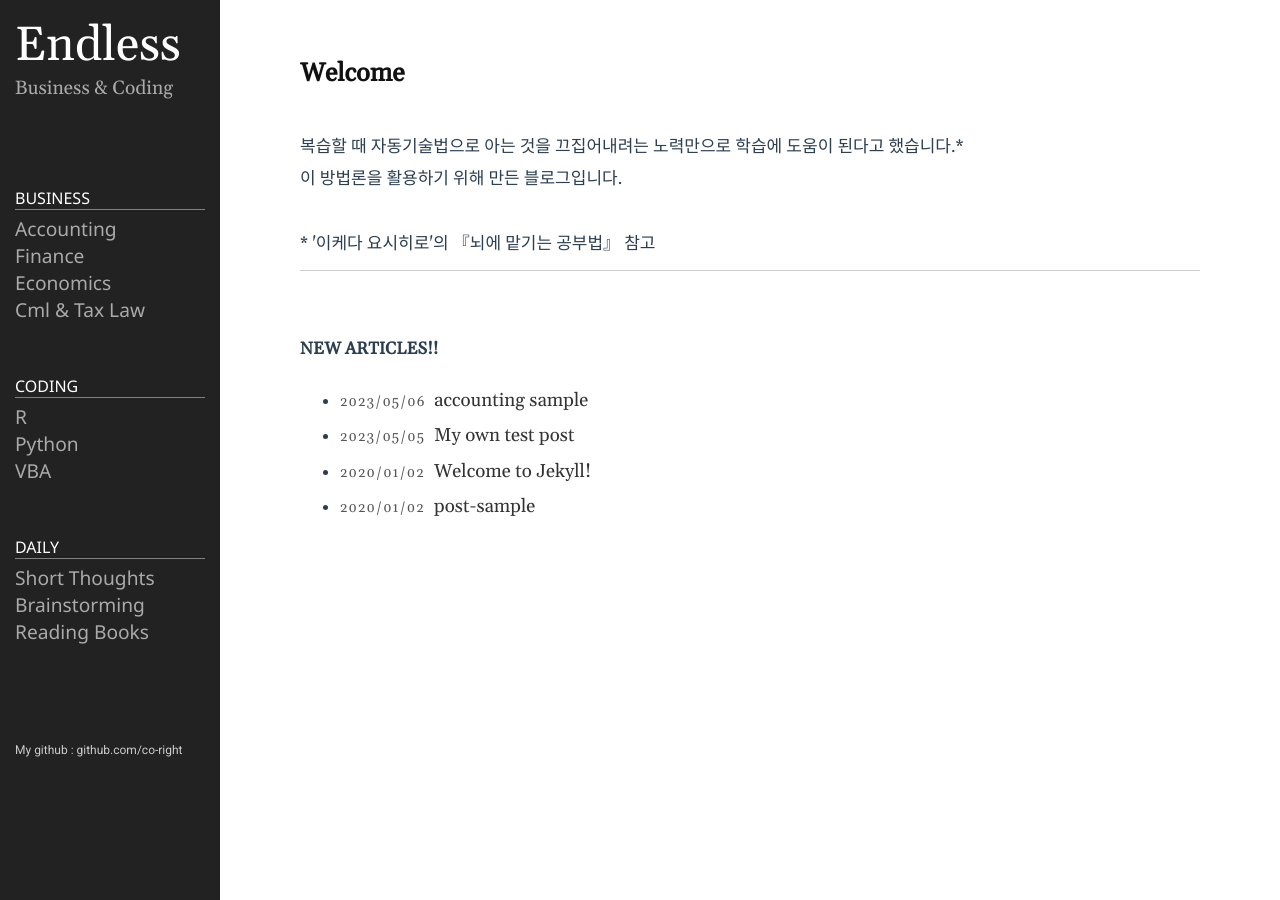
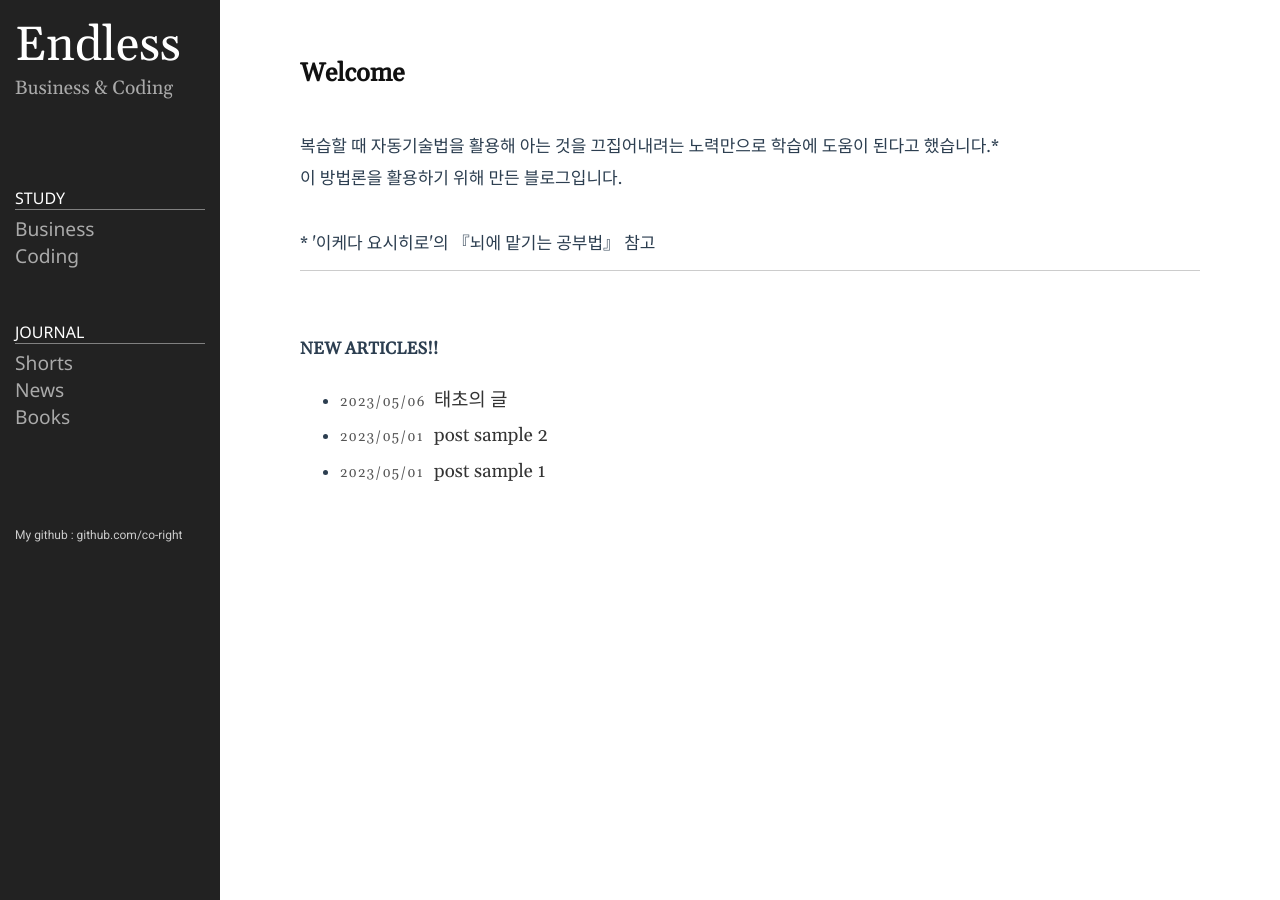
Before and after one commit to co-right/co-right.github.io, a Jekyll site: the page built from index.md, in a window 1280 px wide. Built offline with Jekyll 4.4.1, drawn with Linux system fonts in a browser that asks for light colours.

Commit message:
first post

````diff
--- a/_includes/home.html
+++ b/_includes/home.html
@@ -3,7 +3,7 @@
     <div class="post-title">Welcome</div>
 	<p>
 <br/>
-복습할 때 자동기술법으로 아는 것을 끄집어내려는 노력만으로 학습에 도움이 된다고 했습니다.*<br/>
+복습할 때 자동기술법을 활용해 아는 것을 끄집어내려는 노력만으로 학습에 도움이 된다고 했습니다.*<br/>
 이 방법론을 활용하기 위해 만든 블로그입니다.
 <br/><br/>
 * '이케다 요시히로'의 『뇌에 맡기는 공부법』 참고
--- a/_includes/sidebar.html
+++ b/_includes/sidebar.html
@@ -41,27 +41,24 @@
 
 
 
-      <li class="nav-title">Business</li>
+      <li class="nav-title">Study</li>
 	   <li>
-	    	<a class="nav-item" href="/category/#accounting">
-				<span class="name">accounting</span>
+	    	<a class="nav-item" href="/category/#business">
+				<span class="name">Business</span>
 				<!--<span class="badge">1</span>-->
 	    	</a>
  	</li>
 
-	    <li>
+
 
 	   <li>
-	  	<a class="nav-item" href="/">Finance</a>
+	    	<a class="nav-item" href="/category/#coding">
+				<span class="name">Coding</span>
+				<!--<span class="badge">1</span>-->
+	    	</a>
  	</li>
 
-	 <li>
-	  	<a class="nav-item" href="/">Economics</a>
-	  </li>
 
-	<li>
-	  	<a class="nav-item" href="/">Cml & Tax Law</a>
-	  </li>
 
 
 	</ul>
@@ -72,24 +69,37 @@
 
 
 
-      <li class="nav-title">Coding</li>
+      <li class="nav-title">Journal</li>
 	 <li>
-	  	<a class="nav-item" href="/">R</a>
+	    	<a class="nav-item" href="/category/#shorts">
+				<span class="name">Shorts</span>
+				<!--<span class="badge">1</span>-->
+	    	</a>
  		</li>
 
+
+
 	<li>
-	  	<a class="nav-item" href="/">Python</a>
+	    	<a class="nav-item" href="/category/#news">
+				<span class="name">News</span>
+				<!--<span class="badge">1</span>-->
+	    	</a>
  		</li>
 
+
+
 	<li>
-	  	<a class="nav-item" href="/">VBA</a>
+	    	<a class="nav-item" href="/category/#books">
+				<span class="name">Books</span>
+				<!--<span class="badge">1</span>-->
+	    	</a>
  		</li>
 
 
 	</ul>
 </div>
 
-
+<!--
 <div class="sidebar-item sidebar-nav">
 	<ul class="nav">
 
@@ -114,7 +124,7 @@
 
 
 
-<!--
+
 
 <div class="sidebar-item sidebar-nav">
   	<ul class="nav">
--- a/_posts/2020-01-02-post1.markdown
+++ b/_posts/2023-05-01-post1.markdown
@@ -1,13 +1,16 @@
 ---
 layout: post
-title: post-sample
-date: 2020-01-02 19:20:23 +0900
+title: post sample 1
+date: 2023-05-01 19:20:23 +0900
 category: sample
 ---
+
 # post-sample
+
 > Hello!
 
 This is code
+
 ```ruby
 print 'hello world'
 ```
--- a/_posts/2023-05-05-my-own-test-post.markdown
+++ b/_posts/2023-05-01-post2.markdown
@@ -1,7 +1,7 @@
 ---
 layout: post
-title: "My own test post"
-date: 2023-05-05 19:31:29 +0900
+title: "post sample 2"
+date: 2023-05-01 19:31:29 +0900
 categories: jekyll update
 ---
 
````
Also changed, not shown: _posts/2020-01-02-welcome-to-jekyll.markdown (deleted, +0 -29 lines), _posts/2023-05-06-accounting-test.markdown (deleted, +0 -16 lines), _posts/2023-05-06-start.markdown (added, +36 -0 lines). Lines whose indentation alone changed are shown as unchanged.
